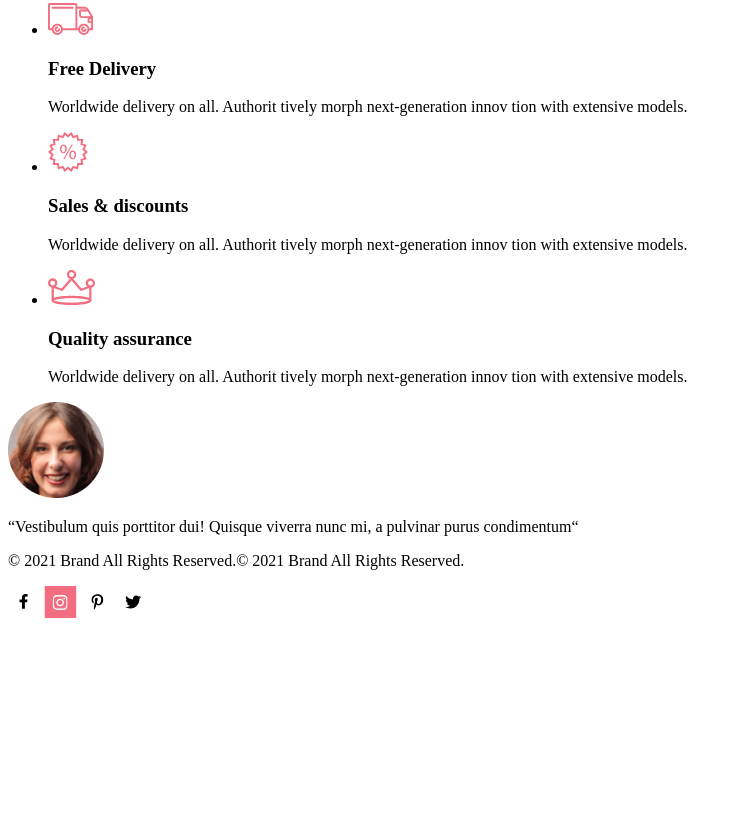
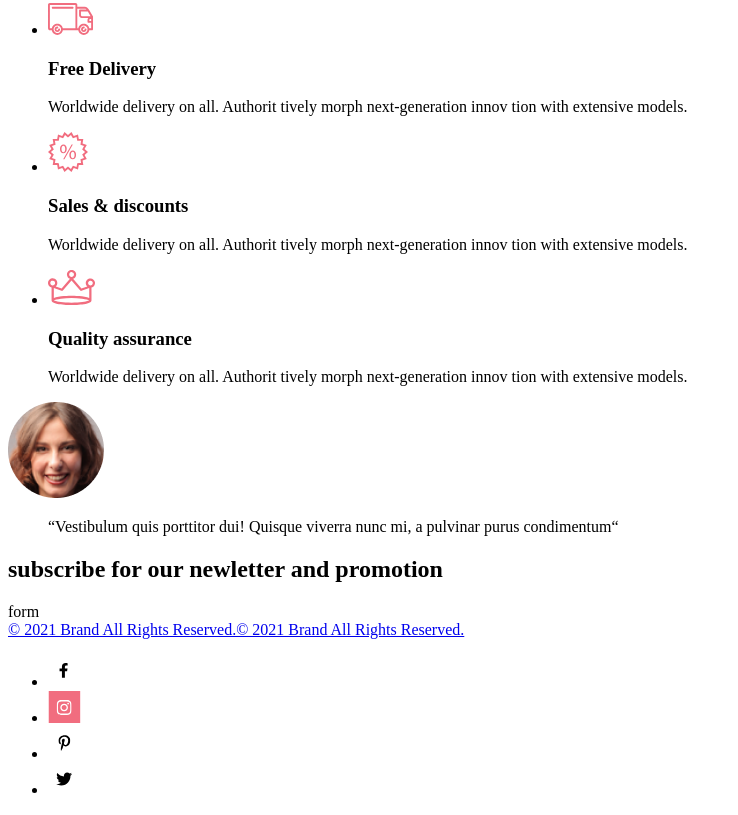
Before and after one commit to Zhlznk/shop-17.12, a plain HTML site: page index.html in a window 1280 px wide. Shown: the part 5072-5887 px from the top of the page, without its empty margins (0-738 px from the left). Before the commit the page ends 5702 px from the top, so only its background shows below. Drawn offline with Linux system fonts and the light colour scheme.

Commit message:
fixedfixed the errors of the first task

```diff
--- a/index.html
+++ b/index.html
@@ -164,17 +164,26 @@
         </section>
     </main>
     <footer>
-        <section>
-            <img src="./img/face.png" alt="face">
-            <p>“Vestibulum quis porttitor dui! Quisque viverra nunc mi, a pulvinar purus condimentum“</p>
-        </section>
-        <section>
-            <p>© 2021 Brand All Rights Reserved.© 2021 Brand All Rights Reserved.</p>
-            <a href="#"><img src="./img/facebook.svg" alt="facebook"></a>
-            <a href="#"><img src="./img/instagram.svg" alt="instagram"></a>
-            <a href="#"><img src="./img/icon.svg" alt="icon"></a>
-            <a href="#"><img src="./img/twitter.svg" alt="twitter"></a>
-        </section>
+        <img src="./img/face.png" alt="face">
+        <blockquote>“Vestibulum quis porttitor dui! Quisque viverra nunc mi, a pulvinar purus condimentum“
+        </blockquote>
+        <h2>subscribe for our newletter and promotion</h2>
+        <div>form</div>
+        <a href="#">© 2021 Brand All Rights Reserved.© 2021 Brand All Rights Reserved.</a>
+        <ul>
+            <li>
+                <a href="#"><img src="./img/facebook.svg" alt="facebook"></a>
+            </li>
+            <li>
+                <a href="#"><img src="./img/instagram.svg" alt="instagram"></a>
+            </li>
+            <li>
+                <a href="#"><img src="./img/icon.svg" alt="icon"></a>
+            </li>
+            <li>
+                <a href="#"><img src="./img/twitter.svg" alt="twitter"></a>
+            </li>
+        </ul>
     </footer>
 </body>
 
```
